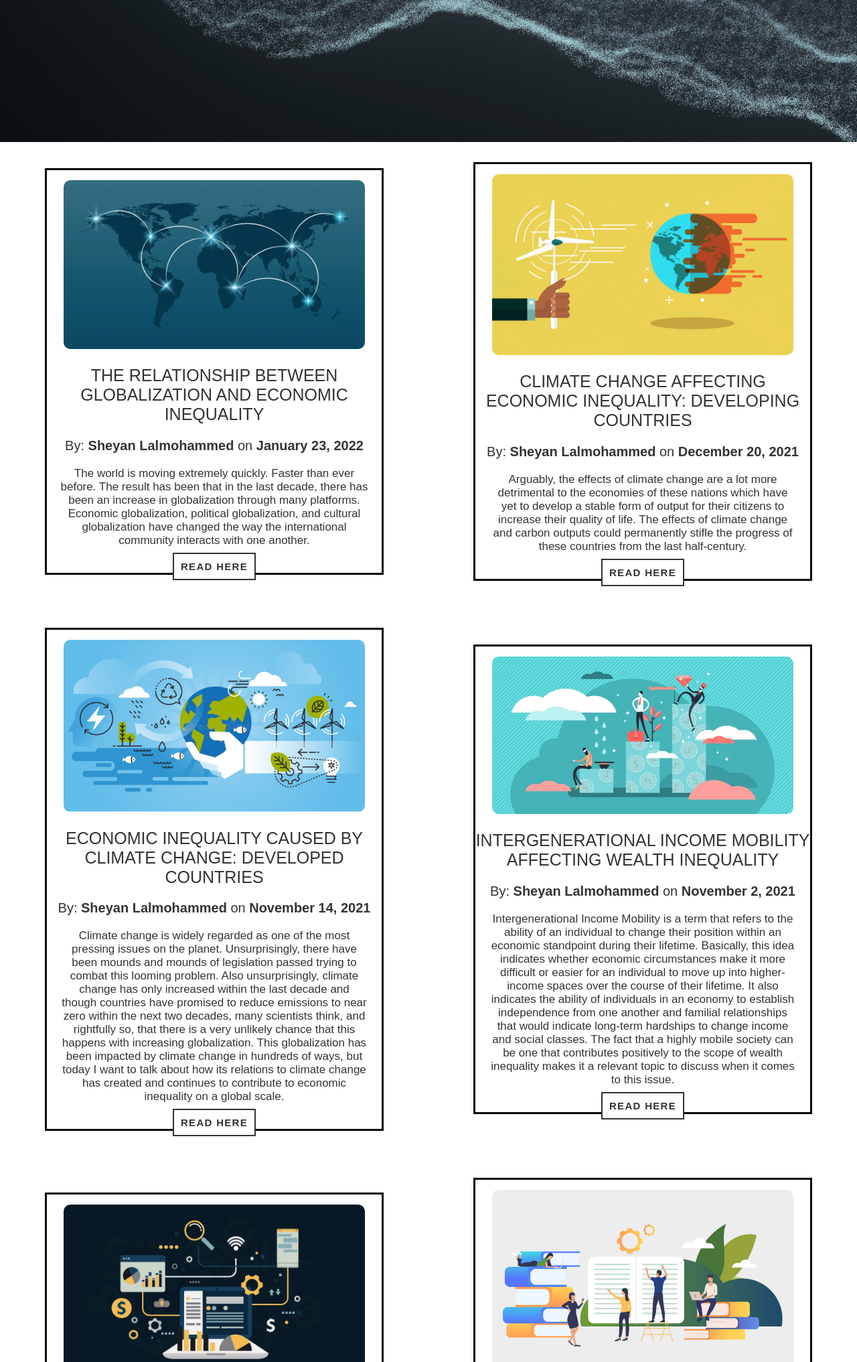
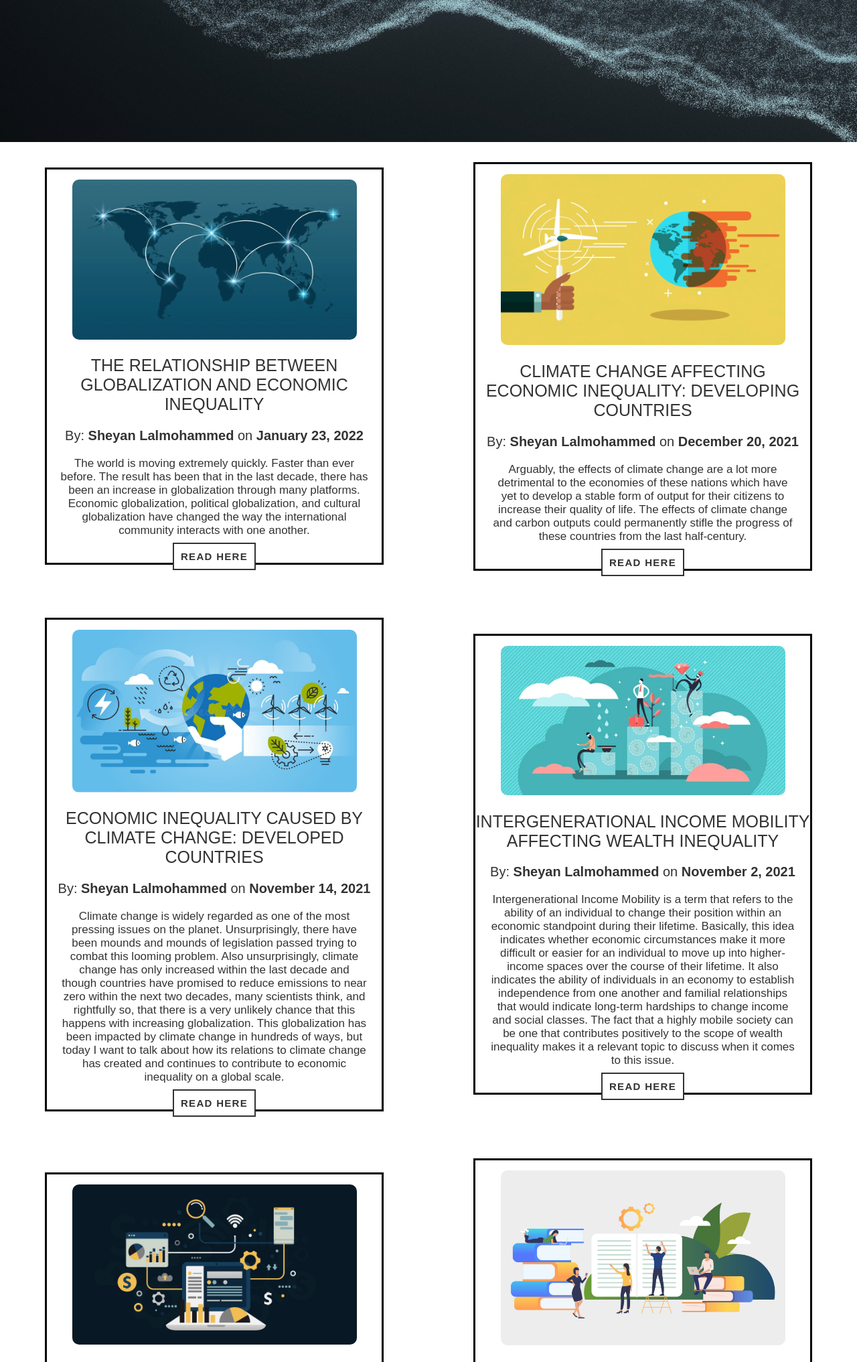
Before and after one commit to sheyanlalmohammed1/thecubixwebsite, a Flask app: page /content in a window 1280 px wide. Shown: the part 468-2501 px from the top of the page at 67% size. Run offline with Flask 2, Linux system fonts and the light colour scheme.

Commit message:
commit on 'main'

```diff
--- a/static/css/articlepage.css
+++ b/static/css/articlepage.css
@@ -137,7 +137,7 @@ main h1 {
     max-height: 300px;
     border-radius: 10px;
     margin-top: 15px;
-    max-width: 450px;
+    max-width: 425px;
 }
 
 .articlecontainer h2 {
```
